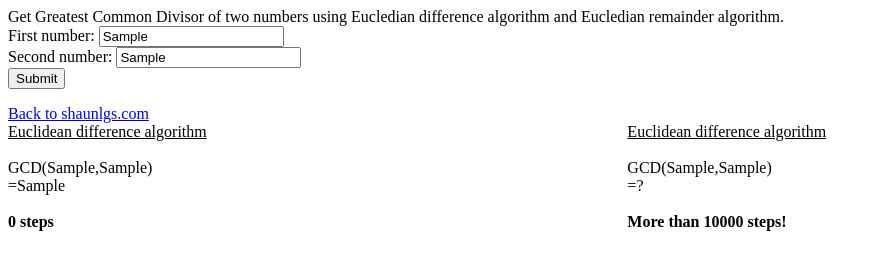
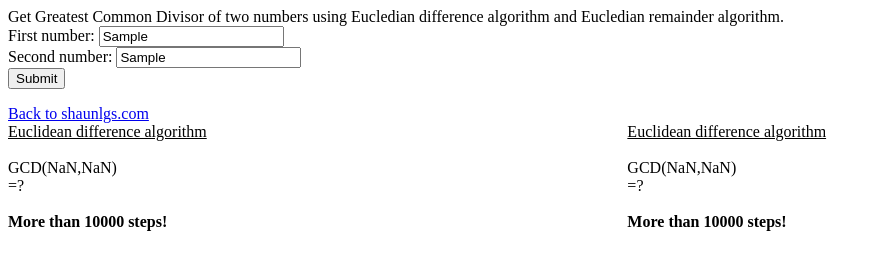
Before and after one commit to shaunlgs/math, a plain HTML site: page gcd/index.html in a window 1280 px wide. Both pictures are taken after typing "Sample", "Sample" into the empty fields and a click on the input "Submit". Shown: the whole page, without its empty margins (0-882 px from the left). Drawn offline with Linux system fonts and the light colour scheme.

Commit message:
Parse form value to int and added Google Analytics

```diff
--- a/gcd/index.html
+++ b/gcd/index.html
@@ -1,7 +1,7 @@
 <DOCTYPE html>
 <head>
+	<meta name="viewport" content="initial-scale=1">
 	<title>GCD Calculator &middot; Shaun Ling</title>
-	<meta name="viewport" content="initial-scale=1">
 	<script src="js/jquery-2.1.1.min.js"></script>
 	<script src="js/script.js"></script>
 	<style>
@@ -11,6 +11,15 @@
 	  width: 49%;
 	}
 	</style>
+	<script>
+          (function(i,s,o,g,r,a,m){i['GoogleAnalyticsObject']=r;i[r]=i[r]||function(){
+          (i[r].q=i[r].q||[]).push(arguments)},i[r].l=1*new Date();a=s.createElement(o),
+          m=s.getElementsByTagName(o)[0];a.async=1;a.src=g;m.parentNode.insertBefore(a,m)
+          })(window,document,'script','//www.google-analytics.com/analytics.js','ga');
+
+          ga('create', 'UA-49716996-1', 'auto');
+          ga('send', 'pageview');
+    </script>
 </head>
 <body>
 	<div id="form">
--- a/gcd/js/script.js
+++ b/gcd/js/script.js
@@ -2,8 +2,8 @@ $(document).ready(function(){
 
 	$("#submit").click(function(event){
 		event.preventDefault();
-		var num1 = $('input[name="number1"]').val();
-		var num2 = $('input[name="number2"]').val();
+		var num1 = parseInt($('input[name="number1"]').val());
+		var num2 = parseInt($('input[name="number2"]').val());
 		if ($("#difference").is(':empty'))
 		{
 			difference(num1, num2, "#difference");
@@ -41,6 +41,7 @@ function difference(number1, number2, id)
 		{
 			num2 = num2 - num1;
 		}
+
 		html = "=GCD(" + num1 + "," + num2 + ")<br>";
 		$(id).append(html);
 		count += 1;
@@ -53,17 +54,9 @@ function difference(number1, number2, id)
 			return
 		}
 	}
-	if (num1 == 0)
-	{
-		console.log();
-		html = "=" + num2 + "<br>";
-		$(id).append(html);
-	}
-	else
-	{
-		html = "=" + num1 + "<br>";
-		$(id).append(html);
-	}
+	html = "=" + num1 + "<br>";
+	$(id).append(html);
+
 	if (count == 1)
 	{
 		html = "<br><b>" + count + " step</b><br>";
```
